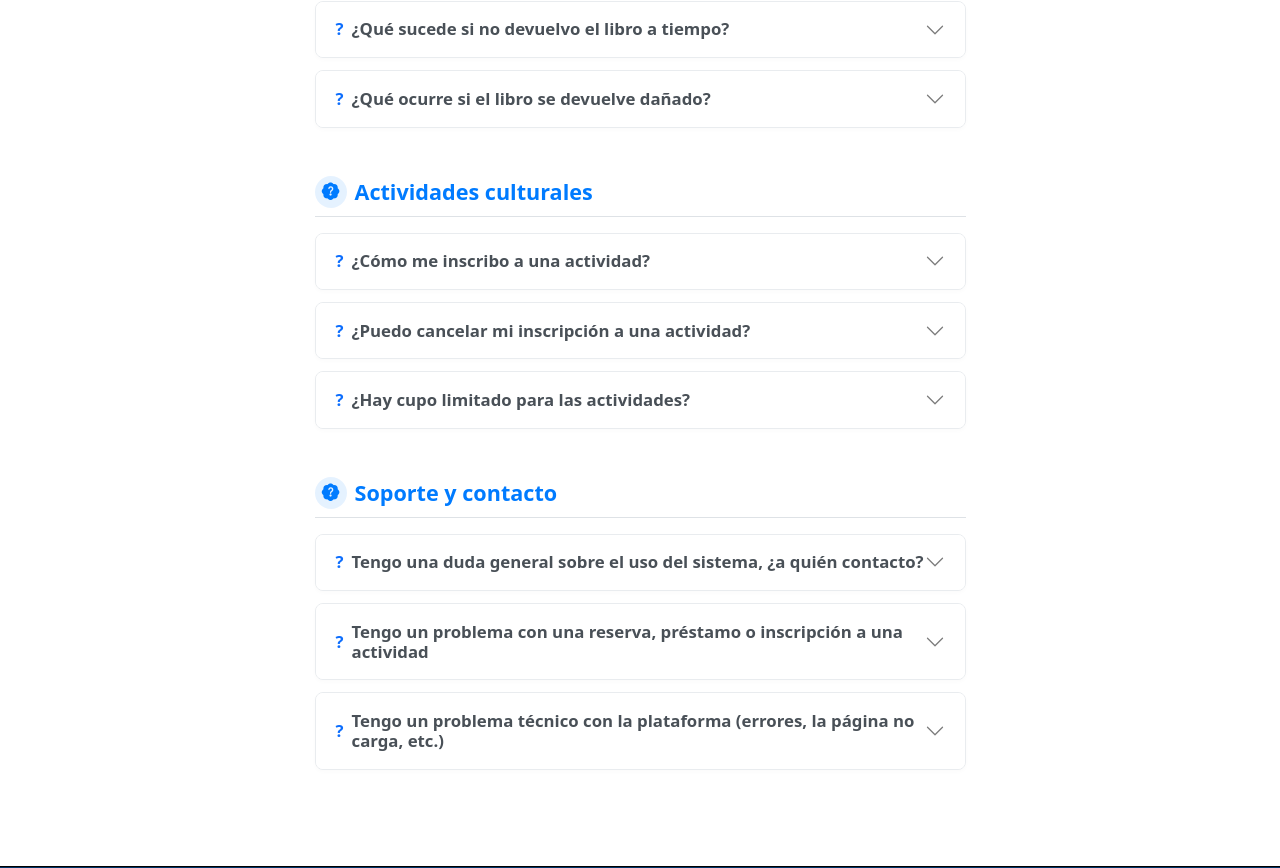
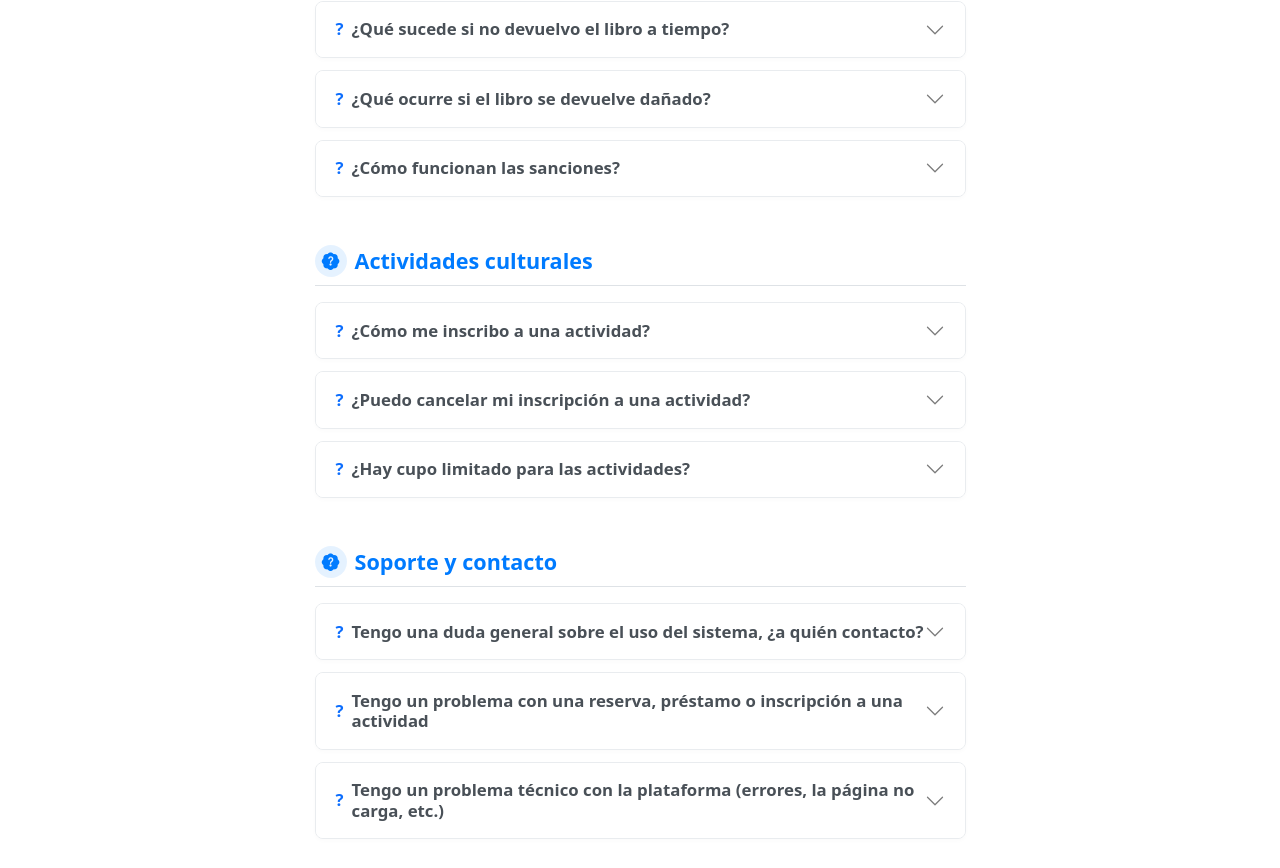
Before and after one commit to Andrle0600/biblioteca-frontend, an Angular app: page /faq in a window 1280 px wide. Shown: the part 956-1824 px from the top of the page. Built offline with nearby package versions, Linux system fonts and the light colour scheme.

Commit message:
cambios en faq

```diff
--- a/src/app/paginas/faq/faq.ts
+++ b/src/app/paginas/faq/faq.ts
@@ -79,13 +79,19 @@ export class FaqComponent implements OnInit, AfterViewInit {
         {
           id: 'sancion-devolucion-tardia',
           question: '¿Qué sucede si no devuelvo el libro a tiempo?',
-          answer: 'Podrá recibir una <strong>sanción temporal</strong> que le impedirá realizar nuevos préstamos hasta regularizar su situación. Para evitarlo, revise la fecha límite de devolución y consulte su historial en <strong>Mis Préstamos</strong> para verificar las fechas correspondientes.',
+          answer: 'Si devuelve el libro después de la fecha límite, el personal de biblioteca evaluará la situación y podrá aplicar una <strong>sanción leve</strong> o una <strong>sanción grave</strong>, dependiendo del atraso. Mientras su reserva no sea devuelta, no podrá solicitar un nuevo préstamo. Consulte la sección <strong>¿Cómo funcionan las sanciones?</strong> para más detalle.',
           isOpen: false
         },
         {
           id: 'sancion-libro-danado',
           question: '¿Qué ocurre si el libro se devuelve dañado?',
-          answer: 'Se considera daño cuando el ejemplar presenta deterioro ocasionado durante el préstamo: <strong>páginas dobladas o arrancadas</strong>, <strong>escritos o subrayados</strong> sobre el material, manchas, humedad, o cualquier alteración que afecte su estado original. Para evitarlo: manipule el libro con cuidado, no doble las páginas, no escriba sobre el material y manténgalo limpio y protegido. Si se detecta daño al momento de la devolución, la biblioteca aplicará la <strong>sanción correspondiente</strong>.',
+          answer: 'Se considera daño cuando el libro presenta deterioro ocasionado durante el préstamo: <strong>páginas dobladas, manchas, humedad</strong> u otras alteraciones menores, hasta casos más severos como <strong>hojas arrancadas o manchas irreversibles en múltiples páginas</strong>. El personal de biblioteca determinará si el daño es <strong>reparable</strong> o <strong>irreparable</strong> y aplicará la sanción correspondiente. Para evitarlo: manipule el libro con cuidado, no doble las páginas, no escriba sobre el material y manténgalo protegido mientras esté en su poder.',
+          isOpen: false
+        },
+        {
+          id: 'sancion-como-funciona',
+          question: '¿Cómo funcionan las sanciones?',
+          answer: 'Existen dos niveles según la gravedad del caso:<br><br><strong>Sanción leve</strong> (daño reparable a un libro): mientras el libro está en reparación, no podrá <strong>solicitar nuevos préstamos</strong>, pero sí podrá seguir inscribiéndose a actividades culturales con normalidad. Esta sanción se levanta cuando <strong>el personal confirma que el ejemplar fue reparado</strong> y puede volver a circular.<br><br><strong>Sanción grave</strong> (daño irreparable a libro o retraso severo en devolución): su <strong>cuenta será bloqueada por completo</strong>, y no podrá acceder a la plataforma para recibir algún servicio de la bliblioteca. La sitacuón se mantendrá hasta que resuelva la situación <strong>directamente con el personal de biblioteca</strong>.',
           isOpen: false
         }
       ]
@@ -140,7 +146,7 @@ export class FaqComponent implements OnInit, AfterViewInit {
     }
   ];
 
-  constructor(private route: ActivatedRoute) {}
+  constructor(private route: ActivatedRoute) { }
 
   ngOnInit(): void {
     this.route.fragment.subscribe(fragment => {
```
